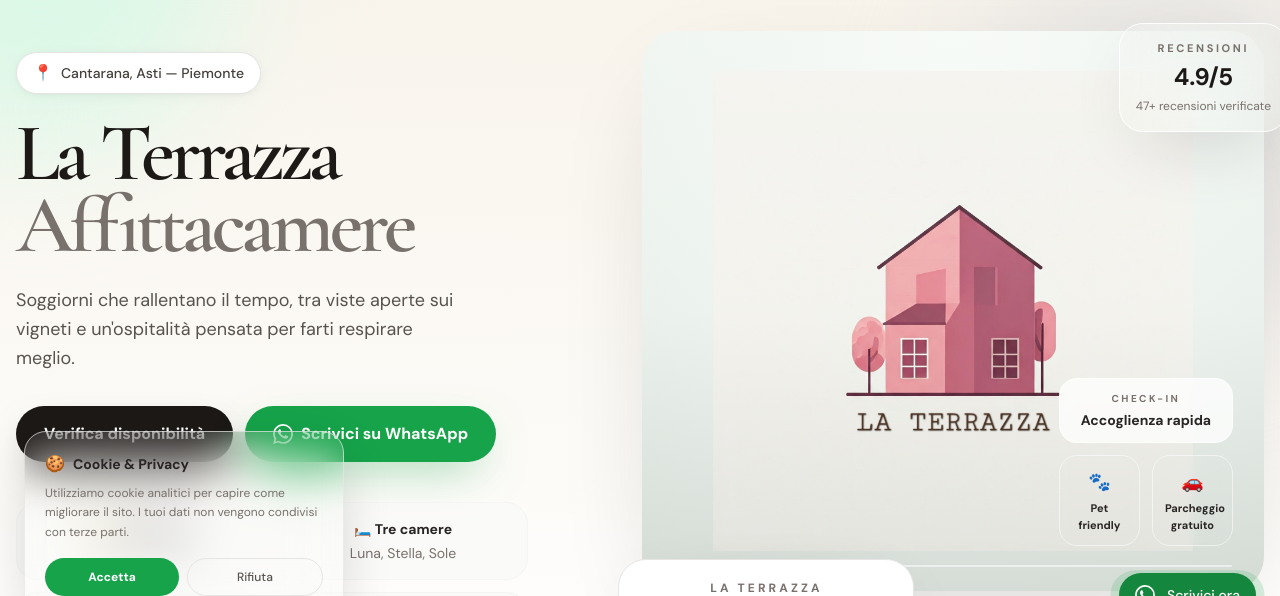
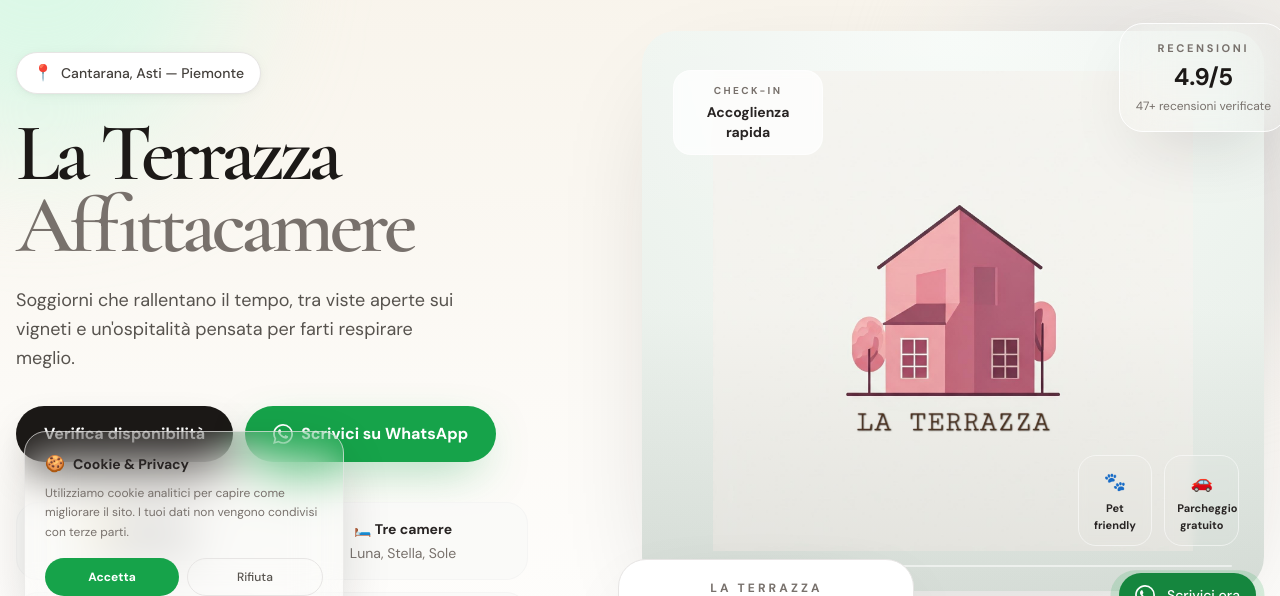
Before and after one commit to Manuell00/la-terrazza-web, a Next.js app: page / in a window 1280 px wide. Shown: the part 159-755 px from the top of the page. Built offline with nearby package versions, Linux system fonts and the light colour scheme; no server answers.

Commit message:
Adjust hero badge composition around logo

```diff
--- a/src/components/Hero.tsx
+++ b/src/components/Hero.tsx
@@ -128,23 +128,55 @@ function HeroIllustration({
           variants={floatingCardVariants}
           initial="hidden"
           animate="visible"
-          className={compact ? "absolute inset-x-[10%] bottom-[21%] flex flex-col gap-2.5" : "absolute bottom-[8%] right-[5%] flex w-[28%] flex-col gap-3"}
+          className={compact ? "absolute inset-x-[10%] bottom-[21%] flex flex-col gap-2.5" : "absolute left-[5%] top-[7%] w-[24%]"}
         >
           <div className={`${compact ? "rounded-[16px] px-3 py-2.5" : "rounded-[18px] px-4 py-3"} border border-white/55 bg-white/75 text-center backdrop-blur-sm`}>
             <p className="text-[10px] font-semibold uppercase tracking-[0.24em] text-stone-500">Check-in</p>
             <p className={`${compact ? "mt-1 text-[12px]" : "mt-1 text-sm"} font-semibold text-stone-800`}>{checkin}</p>
           </div>
-          <div className="grid grid-cols-2 gap-3">
-            <div className={`${compact ? "rounded-[16px] px-2.5 py-2.5" : "rounded-[18px] px-3 py-3"} border border-white/55 bg-white/78 text-center backdrop-blur-sm`}>
-              <p className={compact ? "text-base" : "text-lg"}>🐾</p>
-              <p className={`${compact ? "mt-1 text-[10px]" : "mt-1 text-[11px]"} font-semibold text-stone-800`}>{breakfast}</p>
-            </div>
-            <div className={`${compact ? "rounded-[16px] px-2.5 py-2.5" : "rounded-[18px] px-3 py-3"} border border-white/55 bg-white/78 text-center backdrop-blur-sm`}>
-              <p className={compact ? "text-base" : "text-lg"}>🚗</p>
-              <p className={`${compact ? "mt-1 text-[10px]" : "mt-1 text-[11px]"} font-semibold text-stone-800`}>{parking}</p>
-            </div>
+        </motion.div>
+
+        <motion.div
+          custom={0.52}
+          variants={floatingCardVariants}
+          initial="hidden"
+          animate="visible"
+          className={compact ? "hidden" : "absolute bottom-[8%] right-[4%] grid w-[26%] grid-cols-2 gap-3"}
+        >
+          <div className="rounded-[18px] border border-white/55 bg-white/78 px-3 py-3 text-center backdrop-blur-sm">
+            <p className="text-lg">🐾</p>
+            <p className="mt-1 text-[11px] font-semibold text-stone-800">{breakfast}</p>
+          </div>
+          <div className="rounded-[18px] border border-white/55 bg-white/78 px-3 py-3 text-center backdrop-blur-sm">
+            <p className="text-lg">🚗</p>
+            <p className="mt-1 text-[11px] font-semibold text-stone-800">{parking}</p>
           </div>
         </motion.div>
+
+        {compact && (
+          <motion.div
+            custom={0.45}
+            variants={floatingCardVariants}
+            initial="hidden"
+            animate="visible"
+            className="absolute inset-x-[10%] bottom-[21%] flex flex-col gap-2.5"
+          >
+            <div className="rounded-[16px] border border-white/55 bg-white/75 px-3 py-2.5 text-center backdrop-blur-sm">
+              <p className="text-[10px] font-semibold uppercase tracking-[0.24em] text-stone-500">Check-in</p>
+              <p className="mt-1 text-[12px] font-semibold text-stone-800">{checkin}</p>
+            </div>
+            <div className="grid grid-cols-2 gap-3">
+              <div className="rounded-[16px] border border-white/55 bg-white/78 px-2.5 py-2.5 text-center backdrop-blur-sm">
+                <p className="text-base">🐾</p>
+                <p className="mt-1 text-[10px] font-semibold text-stone-800">{breakfast}</p>
+              </div>
+              <div className="rounded-[16px] border border-white/55 bg-white/78 px-2.5 py-2.5 text-center backdrop-blur-sm">
+                <p className="text-base">🚗</p>
+                <p className="mt-1 text-[10px] font-semibold text-stone-800">{parking}</p>
+              </div>
+            </div>
+          </motion.div>
+        )}
 
         {compact && (
           <motion.div
```
